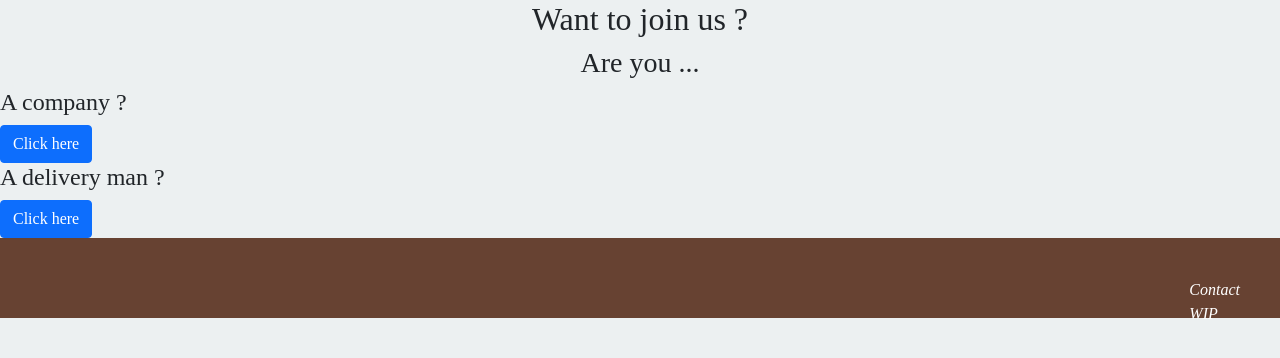
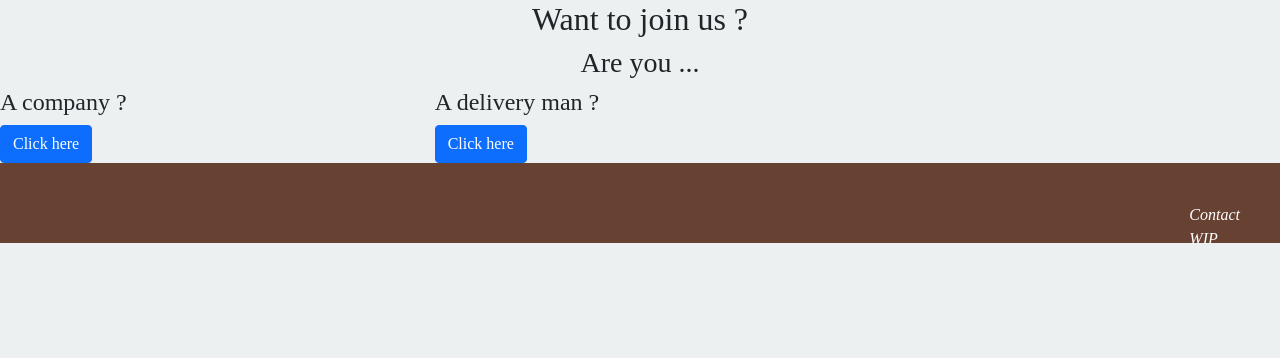
Before and after one commit to Loviflo/QuickBaluchon, a PHP site: page /sign_in.php in a window 1280 px wide. Shown: the part 115-473 px from the top of the page. Run offline with PHP 8.4, Linux system fonts and the light colour scheme; some web fonts are replaced.

Commit message:
Updated sign in

```diff
--- a/QuickBaluchon/sign_in.php
+++ b/QuickBaluchon/sign_in.php
@@ -12,11 +12,11 @@
         </div>
         <div class="container_md">
             <div class="row">
-                <div class="col-md-7">
+                <div class="col-md-4 ml-md-3">
                     <h4>A company ?</h4>
                     <a href="sign_in_company.php"><button type="submit" class="btn btn-primary">Click here</button></a>
                 </div>
-                <div class="col-md-7">
+                <div class="col-md-4 ml-md-3">
                     <h4>A delivery man ?</h4>
                     <a href="sign_in_delivery.php"><button type="submit" class="btn btn-primary">Click here</button></a>
                 </div>
```
